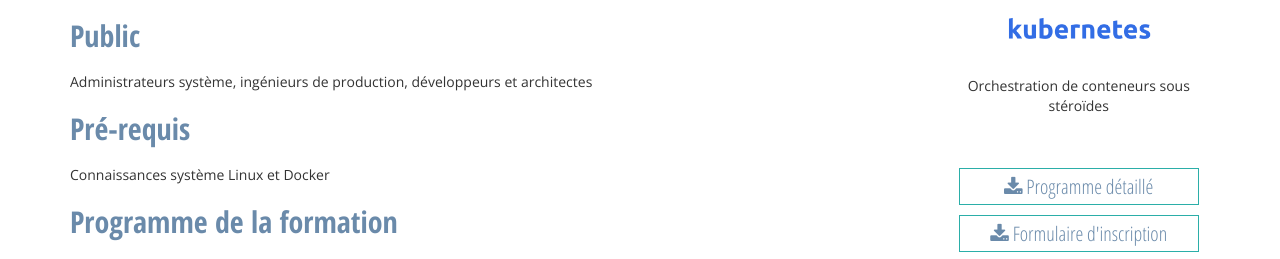
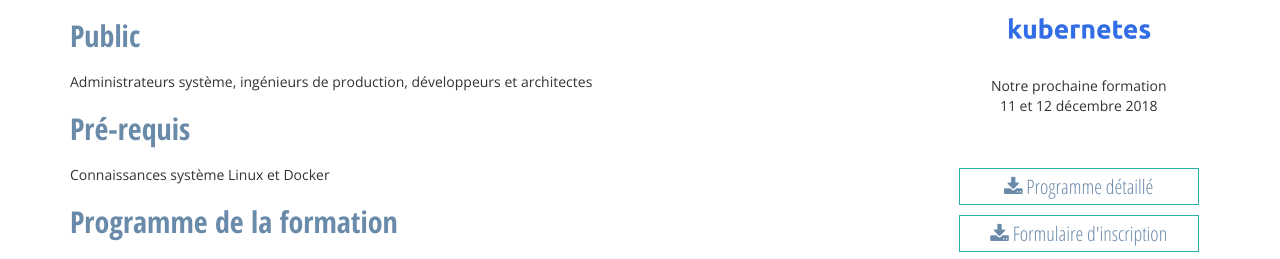
Before and after one commit to wescale/wescale-site, a Jekyll site: the page built from _formations/Kubernetes.md, in a window 1280 px wide and 900 px high. Shown: the part 255-514 px from the top of the window. Built offline with Jekyll 4.4.1, drawn with Linux system fonts in a browser that asks for light colours; nearby versions of some CDN libraries; comment, search, counter and statistics services are not loaded.

Commit message:
add date

```diff
--- a/_formations/Kubernetes.md
+++ b/_formations/Kubernetes.md
@@ -10,7 +10,9 @@
 
 img: /images/formations/kubernetes.png
 formateur_img: /images/wewes/carre-sebastien-lavayssiere.jpg
-subtitle: Orchestration de conteneurs sous stéroïdes
+subtitle: |
+    Notre prochaine formation<br>
+    11 et 12 décembre 2018
 pdf: /pdf/Training-Kubernetes.pdf
 duree: 2 jours
 tarif: 1 500 €
```
